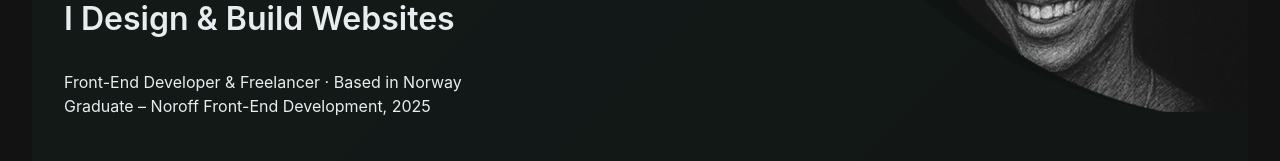
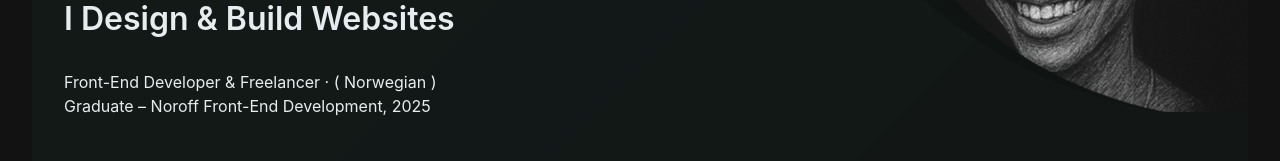
Before and after one commit to fantadiallo/Portofolio, a React (Vite) app: page / in a window 1280 px wide. Shown: the part 376-537 px from the top of the page. Built offline with nearby package versions, Linux system fonts and the light colour scheme.

Commit message:
fix: typo

```diff
--- a/src/components/Hero/HeroBanner.jsx
+++ b/src/components/Hero/HeroBanner.jsx
@@ -13,7 +13,7 @@ export default function Hero() {
           <h2 className={styles.title}>I Design & Build Websites</h2>
 
           <p className={styles.subheading}>
-            Front-End Developer & Freelancer · Based in Norway
+            Front-End Developer & Freelancer · ( Norwegian )
             <br />
             Graduate – Noroff Front-End Development, 2025
           </p>
```
